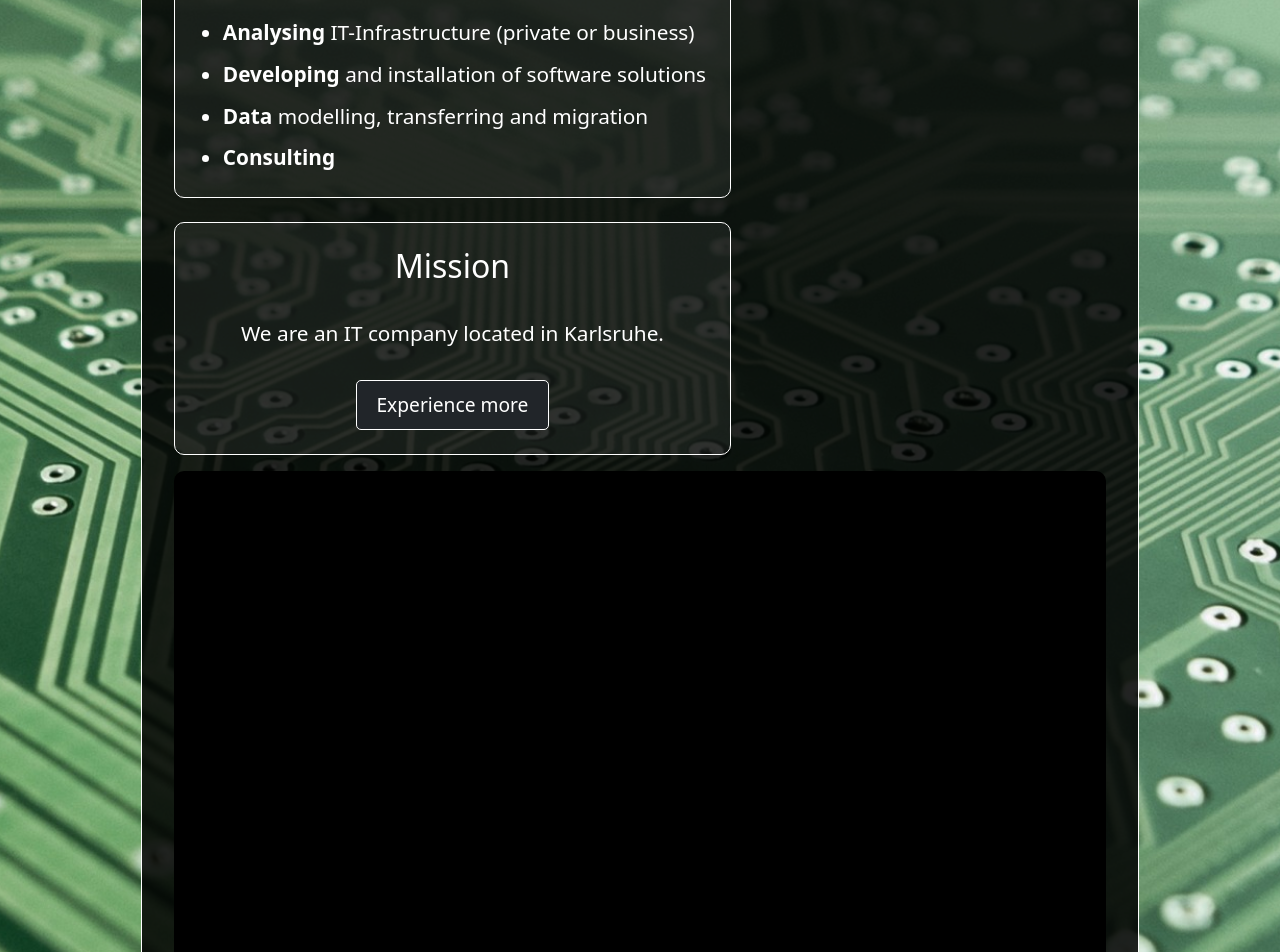
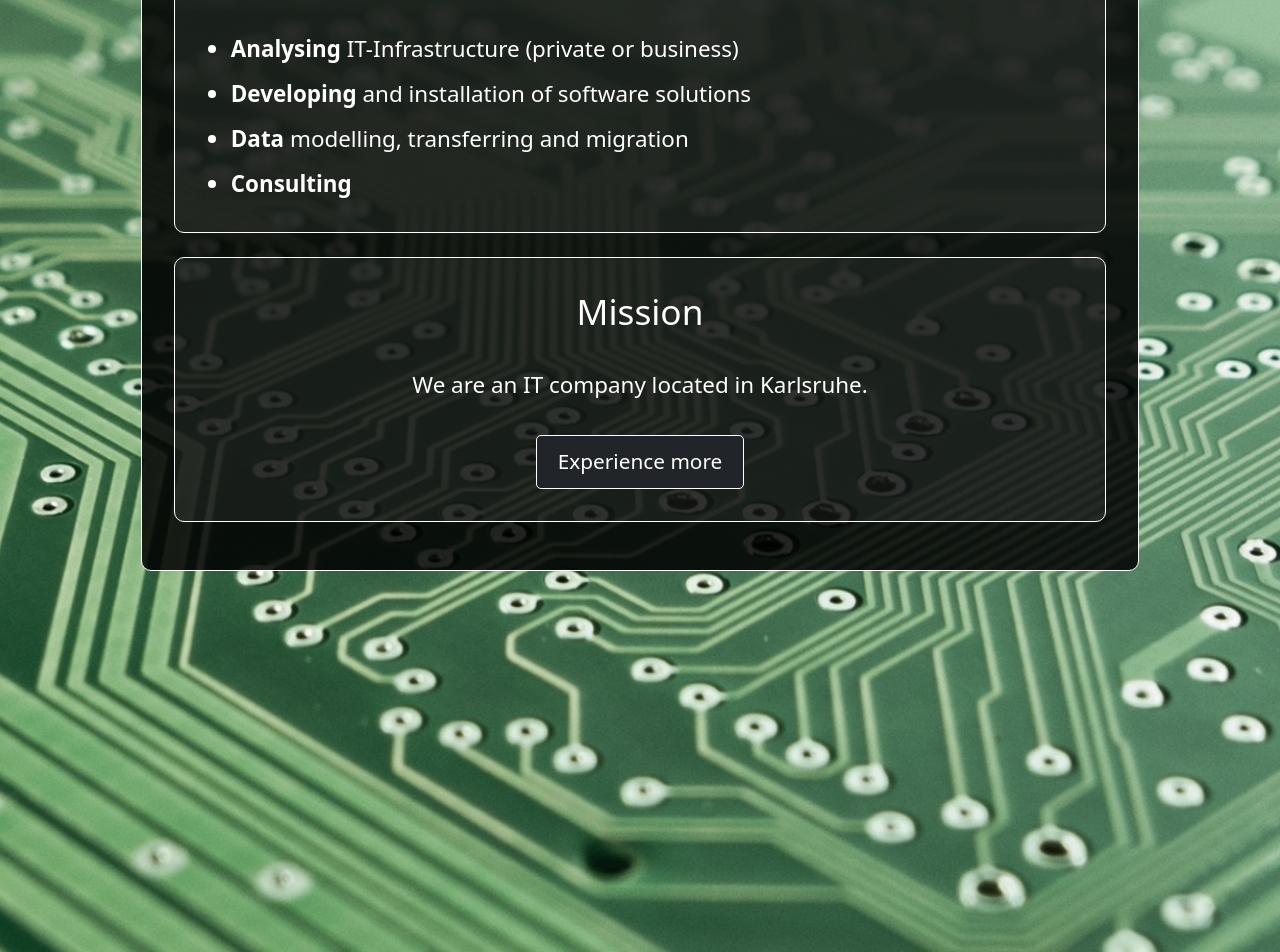
Before and after one commit to pr0gr4mm4r/webpagetest, a React (Create React App) app: page /home in a window 1280 px wide. Shown: the part 220-1172 px from the top of the page. Built offline with nearby package versions, Linux system fonts and the light colour scheme.

Commit message:
wieder v

```diff
--- a/src/components/home.js
+++ b/src/components/home.js
@@ -12,8 +12,8 @@ const Home = () => {
     <div style={{
       display: 'flex',
       flexDirection: 'column', // Column direction for smaller screens
-      justifyContent: 'space-between',
-      alignItems: 'flex-start',
+      justifyContent: 'center', // Center the sections
+      alignItems: 'center', // Center the sections
       padding: '2em', // Less padding for less distance to the edge
       background: 'rgba(0, 0, 0, 0.85)',
       borderRadius: '10px',
@@ -23,46 +23,47 @@ const Home = () => {
       border: '1px solid white'
     }}>
       <div style={{
-        maxWidth: '100%', // Maintain the width of the content block
+        width: '100%',
         marginBottom: '1em' // Less spacing between sections
       }}>
 
         <section style={{
           background: 'rgba(255, 255, 255, 0.06)',
-          padding: '1.5em',
+          padding: '2em', // Adjusted padding for sections
           borderRadius: '10px',
           marginBottom: '1.5em',
-          border: '1px solid white'
+          border: '1px solid white',
+          textAlign: 'center' // Center text within the section
         }}>
-          <h2 style={{ fontSize: '2em', marginBottom: '1em' }}>Services</h2>
+          <h2 style={{ fontSize: '2.2em', marginBottom: '1em' }}>Services</h2>
           <ul style={{
             listStyleType: 'disc',
             paddingLeft: '1.5em',
             margin: 0
           }}>
             <li style={{
-              fontSize: '1.3em',
+              fontSize: '1.4em',
               textAlign: 'left', // Ensure text is left-aligned
               marginBottom: '0.5em' // Spacing between list items
             }}>
               <b>Analysing</b> IT-Infrastructure (private or business)
             </li>
             <li style={{
-              fontSize: '1.3em',
+              fontSize: '1.4em',
               textAlign: 'left', // Ensure text is left-aligned
               marginBottom: '0.5em' // Spacing between list items
             }}>
               <b>Developing</b> and installation of software solutions
             </li>
             <li style={{
-              fontSize: '1.3em',
+              fontSize: '1.4em',
               textAlign: 'left', // Ensure text is left-aligned
               marginBottom: '0.5em' // Spacing between list items
             }}>
               <b>Data</b> modelling, transferring and migration
             </li>
             <li style={{
-              fontSize: '1.3em',
+              fontSize: '1.4em',
               textAlign: 'left' // Ensure text is left-aligned
             }}>
               <b>Consulting</b>
@@ -72,19 +73,20 @@ const Home = () => {
 
         <section style={{
           background: 'rgba(255, 255, 255, 0.06)',
-          padding: '1.5em', // Less padding for sections
+          padding: '2em', // Adjusted padding for sections
           borderRadius: '10px',
-          border: '1px solid white'
+          border: '1px solid white',
+          textAlign: 'center' // Center text within the section
         }}>
-          <h2 style={{ fontSize: '2em', marginBottom: '1em' }}>Mission</h2>
-          <p style={{ fontSize: '1.3em', marginBottom: '1.5em' }}>
+          <h2 style={{ fontSize: '2.2em', marginBottom: '1em' }}>Mission</h2>
+          <p style={{ fontSize: '1.4em', marginBottom: '1.5em' }}>
             We are an IT company located in Karlsruhe.
           </p>
           <button
             className="btn btn-dark"
             onClick={handleExperienceMoreClick}
             style={{
-              fontSize: '1.2em',
+              fontSize: '1.3em',
               padding: '0.5em 1em',
               borderRadius: '5px',
               border: '1px solid white'
@@ -94,19 +96,6 @@ const Home = () => {
           </button>
         </section>
       </div>
-
-      <div style={{ width: '100%' }}>
-        <div style={{
-          position: 'relative',
-          paddingBottom: '56.25%', // 16:9 aspect ratio
-          height: 0,
-          overflow: 'hidden',
-          maxWidth: '100%',
-          background: '#000',
-          borderRadius: '10px'
-        }}>
-        </div>
-      </div>
     </div>
   );
 }
```
